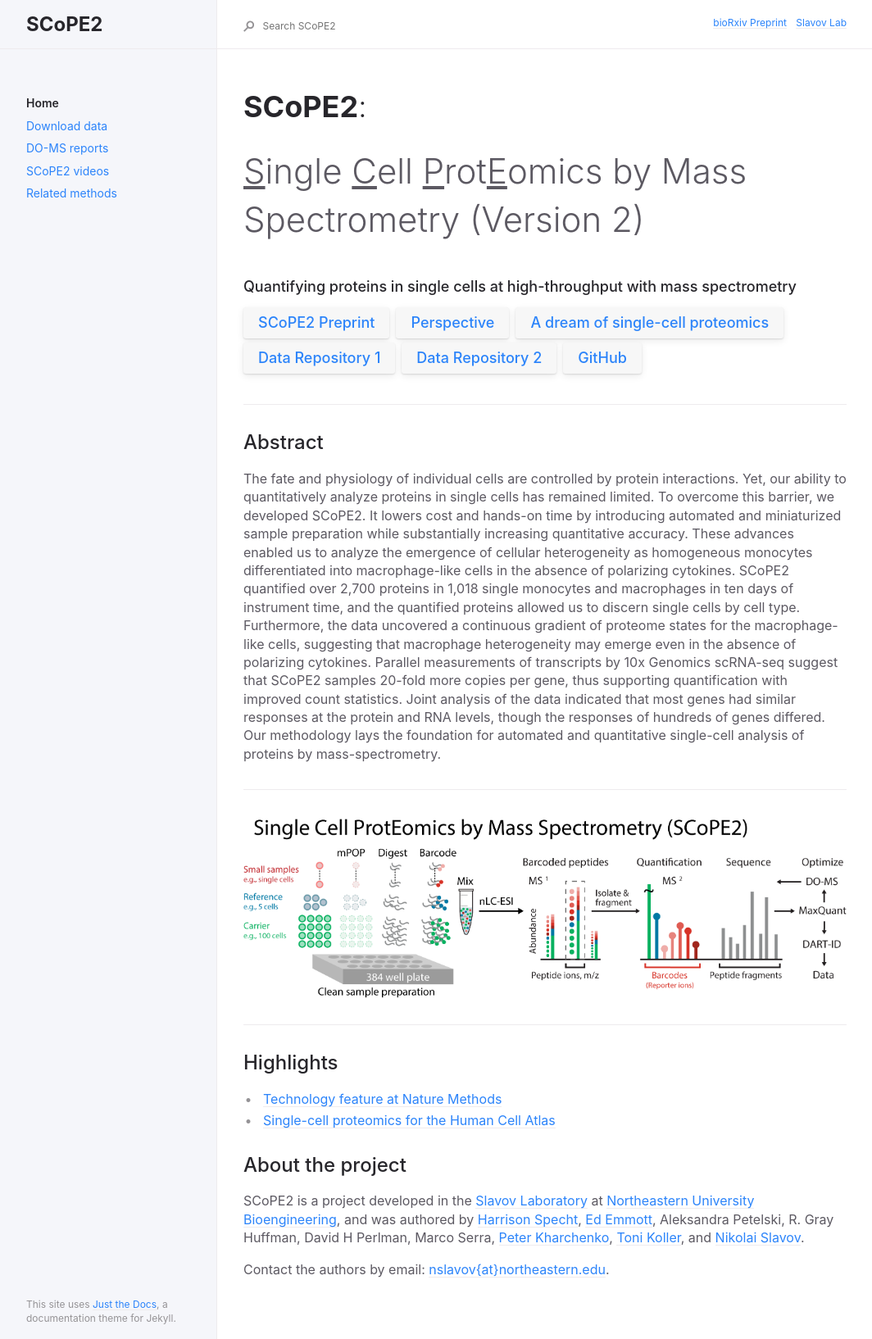
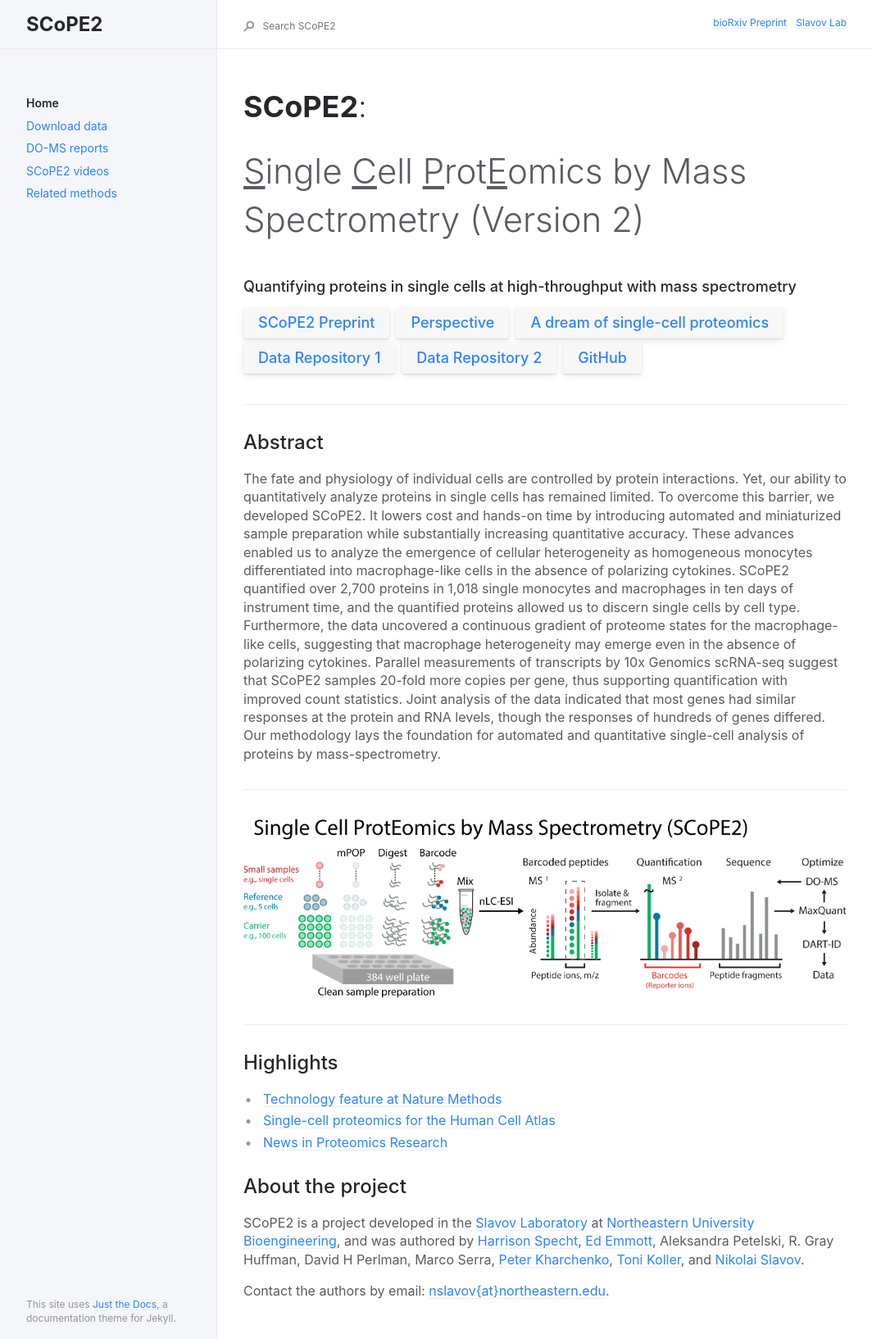
Before and after one commit to SlavovLab/SCoPE2, a Jekyll site: the page built from docs/index.md, in a window 1280 px wide. Shown: the whole page at 82% size, without its empty margins (91-1155 px from the left). Built offline with Jekyll 4.4.1, drawn with Linux system fonts in a browser that asks for light colours.

Commit message:
Update index.md

```diff
--- a/docs/index.md
+++ b/docs/index.md
@@ -31,7 +31,8 @@ The fate and physiology of individual cells are controlled by protein interactio
 
 ## Highlights
 * [Technology feature at Nature Methods](https://www.nature.com/articles/s41592-019-0540-6)
-* [Single-cell proteomics for the Human Cell Atlas ](https://news.northeastern.edu/2019/07/08/northeastern-university-proteomics-researcher-receives-grant-from-chan-zuckerberg-initiative-to-help-map-all-cells-in-the-human-body-to-better-understand-cancer-diabetes-and-other-diseases/)
+* [Single-cell proteomics for the Human Cell Atlas](https://news.northeastern.edu/2019/07/08/northeastern-university-proteomics-researcher-receives-grant-from-chan-zuckerberg-initiative-to-help-map-all-cells-in-the-human-body-to-better-understand-cancer-diabetes-and-other-diseases/)
+* [News in Proteomics Research](http://proteomicsnews.blogspot.com/2019/12/over-1000-single-cell-proteomes-2700.html)
 
 ## About the project
 
```
